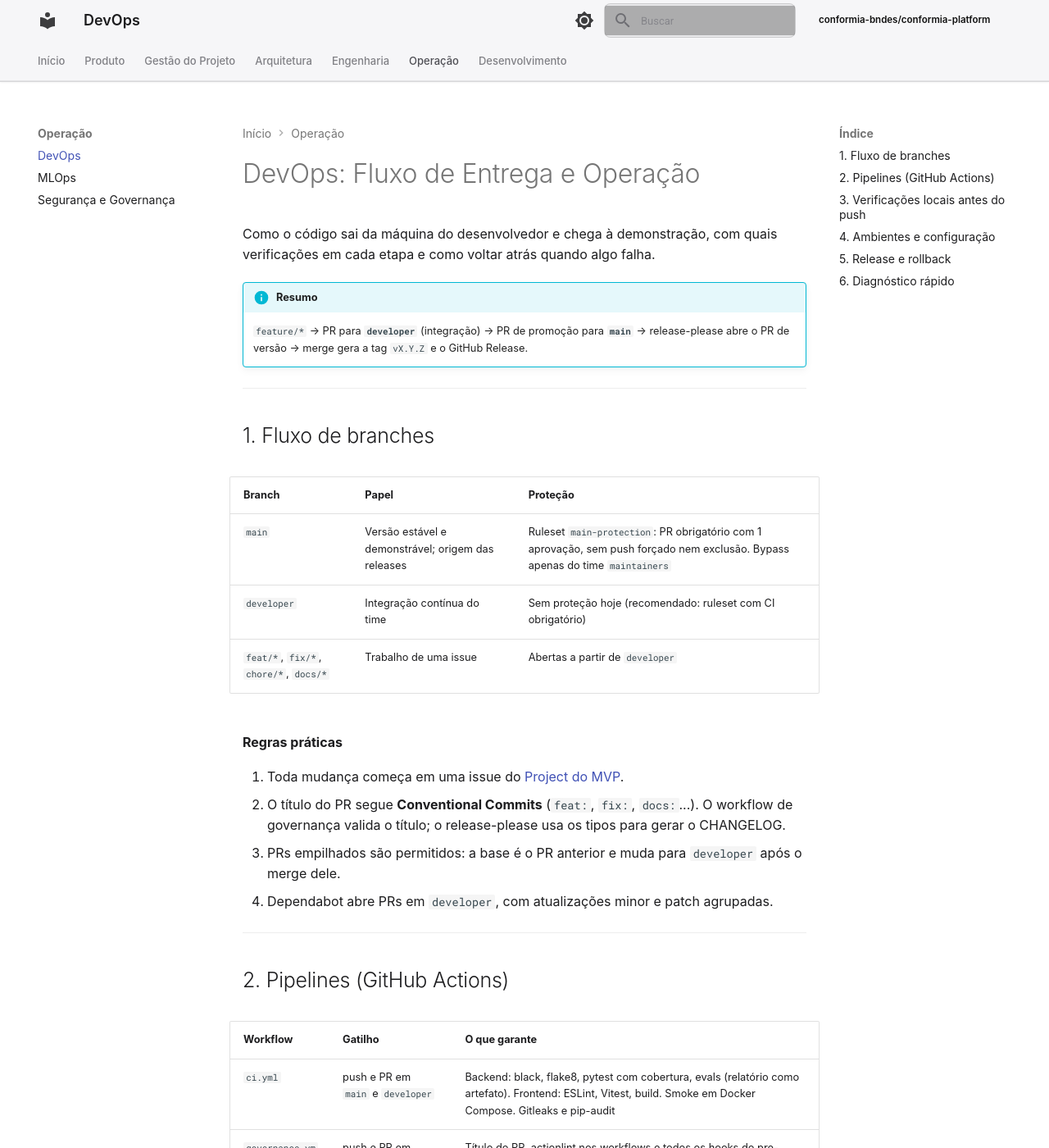
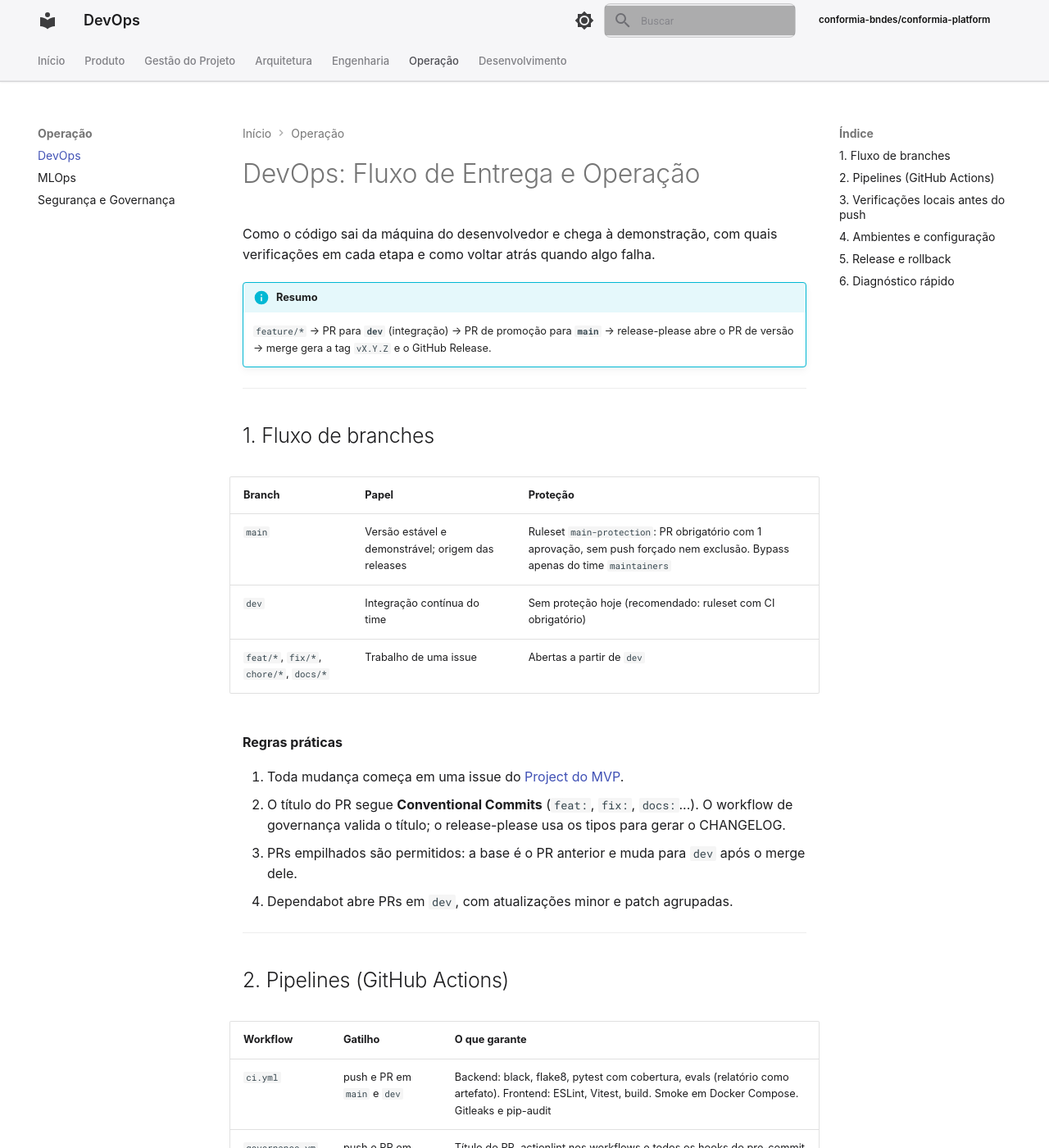
Before and after one commit to conformia-bndes/conformia-platform, an MkDocs documentation site: the page built from docs/development/devops.md, in a window 1280 px wide and 1400 px high. Shown: the whole window at 82% size. Built offline with MkDocs 1.6.1 and Material for MkDocs 9.7.7, drawn with Linux system fonts in a browser that asks for light colours; comment, search, counter and statistics services are not loaded; some of the changed text lies outside the part shown.

Commit message:
ci: usar a branch dev em workflows, Dependabot e guias
CodeQL, governanca e Dependabot passam a mirar dev, novo nome da branch
de integracao (antes developer). Guias de DevOps, MLOps e governanca
atualizados.

Co-Authored-By: Claude Opus 5.5 <noreply@anthropic.com>

```diff
--- a/docs/development/devops.md
+++ b/docs/development/devops.md
@@ -4,7 +4,7 @@ Como o código sai da máquina do desenvolvedor e chega à demonstração, com q
 em cada etapa e como voltar atrás quando algo falha.
 
 !!! info "Resumo"
-    `feature/*` → PR para **`developer`** (integração) → PR de promoção para **`main`** →
+    `feature/*` → PR para **`dev`** (integração) → PR de promoção para **`main`** →
     release-please abre o PR de versão → merge gera a tag `vX.Y.Z` e o GitHub Release.
 
 ---
@@ -14,16 +14,16 @@ em cada etapa e como voltar atrás quando algo falha.
 | Branch | Papel | Proteção |
 | :-- | :-- | :-- |
 | `main` | Versão estável e demonstrável; origem das releases | Ruleset `main-protection`: PR obrigatório com 1 aprovação, sem push forçado nem exclusão. Bypass apenas do time `maintainers` |
-| `developer` | Integração contínua do time | Sem proteção hoje (recomendado: ruleset com CI obrigatório) |
-| `feat/*`, `fix/*`, `chore/*`, `docs/*` | Trabalho de uma issue | Abertas a partir de `developer` |
+| `dev` | Integração contínua do time | Sem proteção hoje (recomendado: ruleset com CI obrigatório) |
+| `feat/*`, `fix/*`, `chore/*`, `docs/*` | Trabalho de uma issue | Abertas a partir de `dev` |
 
 **Regras práticas**
 
 1. Toda mudança começa em uma issue do [Project do MVP](https://github.com/orgs/conformia-bndes/projects/2).
 2. O título do PR segue **Conventional Commits** (`feat:`, `fix:`, `docs:`...). O workflow de
    governança valida o título; o release-please usa os tipos para gerar o CHANGELOG.
-3. PRs empilhados são permitidos: a base é o PR anterior e muda para `developer` após o merge dele.
-4. Dependabot abre PRs em `developer`, com atualizações minor e patch agrupadas.
+3. PRs empilhados são permitidos: a base é o PR anterior e muda para `dev` após o merge dele.
+4. Dependabot abre PRs em `dev`, com atualizações minor e patch agrupadas.
 
 ---
 
@@ -31,8 +31,8 @@ em cada etapa e como voltar atrás quando algo falha.
 
 | Workflow | Gatilho | O que garante |
 | :-- | :-- | :-- |
-| `ci.yml` | push e PR em `main` e `developer` | Backend: black, flake8, pytest com cobertura, evals (relatório como artefato). Frontend: ESLint, Vitest, build. Smoke em Docker Compose. Gitleaks e pip-audit |
-| `governance.yml` | push e PR em `main` e `developer` | Título do PR, actionlint nos workflows e todos os hooks do pre-commit |
+| `ci.yml` | push e PR em `main` e `dev` | Backend: black, flake8, pytest com cobertura, evals (relatório como artefato). Frontend: ESLint, Vitest, build. Smoke em Docker Compose. Gitleaks e pip-audit |
+| `governance.yml` | push e PR em `main` e `dev` | Título do PR, actionlint nos workflows e todos os hooks do pre-commit |
 | `codeql.yml` | push, PR e semanal | Análise estática de segurança (Python, TypeScript e os próprios workflows) |
 | `scorecard.yml` | push em `main` e semanal | OpenSSF Scorecard: práticas de segurança da cadeia de suprimentos |
 | `release-please.yml` | push em `main` | PR de release com versão semântica e CHANGELOG |
@@ -80,7 +80,7 @@ detecção de chaves privadas e validação de YAML/JSON.
 
 **Release**
 
-1. Promover `developer` para `main` por PR.
+1. Promover `dev` para `main` por PR.
 2. O release-please atualiza o PR de release (versão em `pyproject.toml`,
    `backend/pyproject.toml`, `frontend/package.json` e `config.py`, mais o CHANGELOG).
 3. Merge do PR de release → tag `vX.Y.Z` e GitHub Release.
@@ -103,4 +103,4 @@ detecção de chaves privadas e validação de YAML/JSON.
 | Upload retorna 503 | Redis ou MinIO indisponível |
 | Documento preso em `PROCESSING` | Logs do `worker` (`make logs`); estado em `GET /api/v1/documents/tasks/{task_id}` |
 | Revisão humana retorna 401 | Usuário ausente em `API_USERS` ou chave errada |
-| CI do PR não rodou | Base do PR precisa ser `main` ou `developer` |
+| CI do PR não rodou | Base do PR precisa ser `main` ou `dev` |
```
Also changed, not shown: docs/development/governance.md (+2 -2 lines), docs/engineering/mlops.md (+1 -1 lines), 3 other files.
